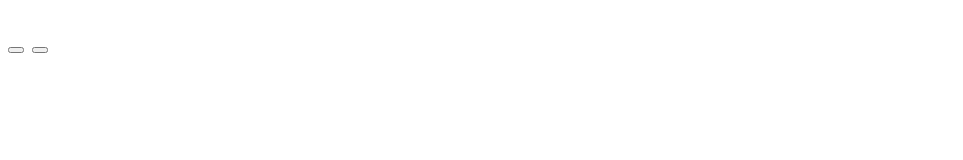
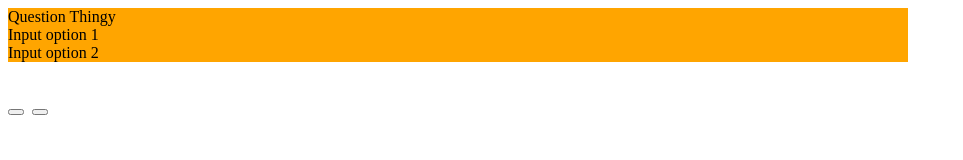
Before and after one commit to murkybuttercups/exercise-2, a plain HTML site: page index.html in a window 1280 px wide. Shown: the whole page, without its empty margins (0-963 px from the left). Drawn offline with Linux system fonts and the light colour scheme.

Commit message:
css html progress

```diff
--- a/css/stylesheet.css
+++ b/css/stylesheet.css
@@ -8,5 +8,22 @@
 
 html, body {
 	height: 100%;
-	margin 0px;
+	width: 900px;
 }
+
+/* main {
+	margin: auto;
+}
+*/
+
+
+.grid-container {
+	display: grid;
+	background-color: orange;
+	grid-template-columns: 1fr, 1fr, 1fr;
+
+	/*max-width: 600px;
+	margin: auto;
+	border: 5 px solid black; */
+
+}
--- a/index.html
+++ b/index.html
@@ -6,6 +6,14 @@
 	<link rel="stylesheet" type="text/css" href="css/stylesheet.css">
 </head>
 <body>
+	<main>
+		<div class="grid-container">
+			<div class="grid-item"> Question Thingy </div>
+			<div class="grid-item" id="input"> Input option 1 </div>
+			<div class="grid-item" id="input"> Input option 2 </div>
+		</div>
+	</main>
+
 	<h1 id="question"><h1>
 	<button id="option1"></button>
 	<button id="option2"></button>
```
